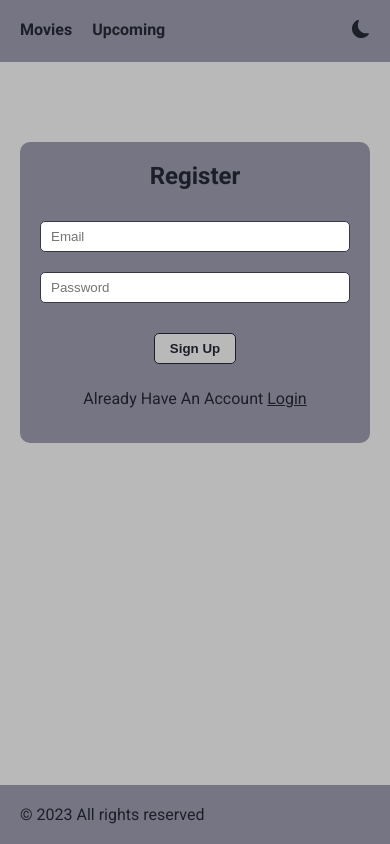
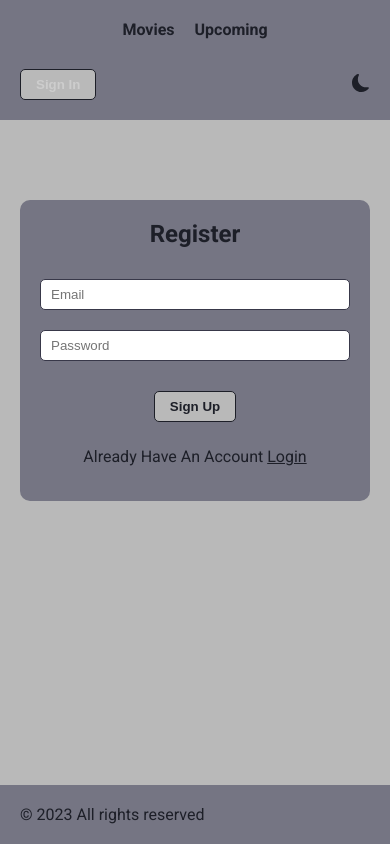
Before and after one commit to petromath77/tmdb-movie, a React (Create React App) app: page /register in a window 390 px wide. Built offline with nearby package versions, Linux system fonts and the light colour scheme.

Commit message:
added logout feature and refactored headers mobile styles

```diff
--- a/src/App.css
+++ /dev/null
@@ -1,3 +0,0 @@
-.App {
-  text-align: center;
-}
--- a/src/UI/Error.tsx
+++ b/src/UI/Error.tsx
@@ -1,4 +1,3 @@
-import React from 'react';
 import styled from 'styled-components';
 
 type Props = {
--- a/src/components/Header/Header.tsx
+++ b/src/components/Header/Header.tsx
@@ -1,11 +1,26 @@
-import React from 'react'
-import Container from '../../elements/Container'
-import styled from 'styled-components'
-import { NavLink, Outlet } from 'react-router-dom'
-import IconTheme from '../../elements/IconTheme'
+import Container from '../../elements/Container';
+import styled from 'styled-components';
+import { NavLink, Outlet } from 'react-router-dom';
+import IconTheme from '../../elements/IconTheme';
+import { useAppDispatch } from '../../hooks/storeHooks';
+import { removeUser } from '../../features/userSlice';
+import { getAuth, signOut } from "firebase/auth";
+import { useNavigate } from 'react-router-dom';
 
 const Header = () => {
     const user = localStorage.getItem('user');
+    const dispatch = useAppDispatch();
+    const navigate = useNavigate();
+
+    const unAuthUser = () => {
+        const auth = getAuth();
+
+        signOut(auth).then(() => {
+          dispatch(removeUser());
+          navigate('/');
+        })
+          .catch(console.error);
+    }
 
     console.log(user);
   return (
@@ -17,7 +32,16 @@ const Header = () => {
                     <NavLink className='navLink' to='/upcoming'>Upcoming</NavLink>
                     {user && <NavLink className='navLink' to='/favorites'>Favorites</NavLink>}
                 </MenuNav>
-                <IconTheme />
+                <MenuRight>
+                    <MenuAuth>
+                        {!user && <SignButton>
+                                    <NavLink to='/register'>Sign In</NavLink>
+                                </SignButton>
+                        }
+                        {user && <SignButton onClick={unAuthUser}>Sign Out</SignButton>}
+                    </MenuAuth>
+                    <IconTheme />
+                </MenuRight>
             </HeaderWrapper>
         </Container>
         <Outlet />
@@ -32,6 +56,14 @@ const HeaderSection = styled.header`
 const HeaderWrapper = styled.div`
     display: flex;
     justify-content: space-between;
+    flex-wrap: wrap;
+    gap: 30px;
+    align-items: center;
+
+    @media (max-width: 480px) {
+        justify-content: center;
+      }
+
 `
 
 const MenuNav = styled.div`
@@ -39,4 +71,21 @@ const MenuNav = styled.div`
     column-gap: 20px;
 `
 
+const MenuRight = styled.div`
+    display: flex;
+    align-items: center;
+    gap: 20px;
+
+    @media (max-width: 480px) {
+        width: 100%;
+        justify-content: space-between;
+    }
+`
+
+const MenuAuth = styled.div``
+
+const SignButton = styled.button`
+    margin: 0;
+`
+
 export default Header
--- a/src/components/Movies/MovieList.tsx
+++ b/src/components/Movies/MovieList.tsx
@@ -1,4 +1,3 @@
-import React from 'react';
 import styled from 'styled-components';
 import { MovieState } from '../../types/data';
 import Container from '../../elements/Container';
--- a/src/components/Movies/MovieListDetail.tsx
+++ b/src/components/Movies/MovieListDetail.tsx
@@ -1,4 +1,3 @@
-import React from 'react';
 import styled from 'styled-components';
 import { MovieFavoriteState } from '../../types/data';
 import Container from '../../elements/Container';
--- a/src/components/Pages/Login.tsx
+++ b/src/components/Pages/Login.tsx
@@ -5,21 +5,24 @@ import { useAppDispatch } from '../../hooks/storeHooks';
 import { getAuth, signInWithEmailAndPassword } from "firebase/auth";
 import Form from '../Form/Form';
 import { setUser } from '../../features/userSlice';
+import { useNavigate } from 'react-router-dom';
 
 
 const Login:React.FC = () => {
   const dispatch = useAppDispatch();
+  const navigate = useNavigate();
 
   const handleLogin = (email: string, password: string) => {
     const auth = getAuth();
+
     signInWithEmailAndPassword(auth, email, password)
     .then(({user}) => {
-      console.log(user);
       dispatch(setUser({
         email: user.email,
         id: user.uid,
         token: user.refreshToken
-      }))
+      }));
+      navigate('/');
     })
       .catch(console.error);
   }
--- a/src/components/Pages/Register.tsx
+++ b/src/components/Pages/Register.tsx
@@ -7,10 +7,12 @@ import Form from '../Form/Form';
 import { setUser } from '../../features/userSlice';
 import { useState } from 'react';
 import Error from '../../UI/Error';
+import { useNavigate } from 'react-router-dom';
 
 const Register:React.FC = () => {
   const dispatch = useAppDispatch();
   const [validation, setValidation] = useState('');
+  const navigate = useNavigate();
 
   const handleRegister = (email: string, password: string) => {
     const auth = getAuth();
@@ -21,6 +23,7 @@ const Register:React.FC = () => {
           id: user.uid,
           token: user.refreshToken
         }));
+        navigate('/');
       })
       .catch((error) => {
         if (error.code === "auth/email-already-in-use") {
--- a/src/features/userSlice.ts
+++ b/src/features/userSlice.ts
@@ -22,6 +22,8 @@ export const userSlice = createSlice({
             state.email = null;
             state.token = null;
             state.id = null;
+
+            localStorage.removeItem('user');
         }
     }
 });
```
